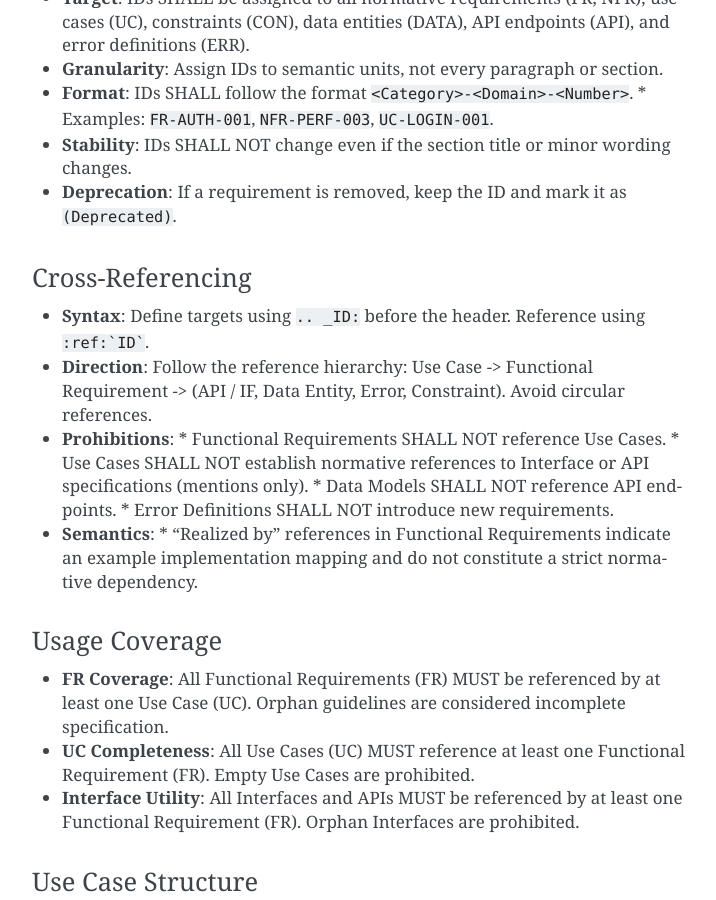
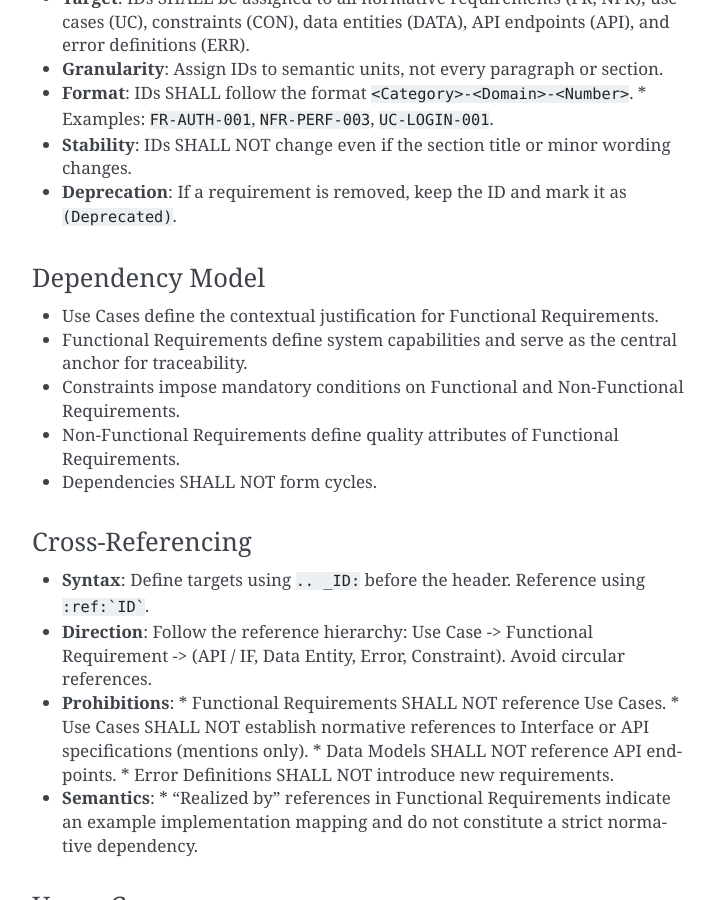
Before and after one commit to sonesuke/sid, a Sphinx documentation site: the page built from doc/constitution.rst, in a window 1280 px wide and 900 px high, scrolled down 2348 px. Shown: the whole window, without its empty margins (388-1104 px from the left). Built offline with Sphinx 7.4.7, drawn with Linux system fonts in a browser that asks for light colours.

Commit message:
docs: Add Dependency Model section to constitution.rst
Define the traceability hierarchy between specification elements:
- UC justifies FR
- FR anchors traceability
- CON constrains FR/NFR
- NFR qualifies FR
- No cyclic dependencies allowed

````diff
--- a/doc/constitution.rst
+++ b/doc/constitution.rst
@@ -104,6 +104,17 @@ Identifier Assignment
 *   **Stability**: IDs SHALL NOT change even if the section title or minor wording changes.
 *   **Deprecation**: If a requirement is removed, keep the ID and mark it as ``(Deprecated)``.
 
+Dependency Model
+^^^^^^^^^^^^^^^^
+- Use Cases define the contextual justification for Functional Requirements.
+- Functional Requirements define system capabilities and serve as the central
+  anchor for traceability.
+- Constraints impose mandatory conditions on Functional and Non-Functional
+  Requirements.
+- Non-Functional Requirements define quality attributes of Functional
+  Requirements.
+- Dependencies SHALL NOT form cycles.
+
 Cross-Referencing
 ^^^^^^^^^^^^^^^^^
 *   **Syntax**: Define targets using ``.. _ID:`` before the header. Reference using ``:ref:`ID```.
````
Also changed, not shown: 1 other file.
